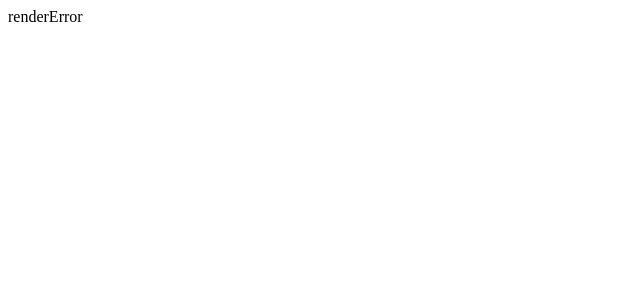
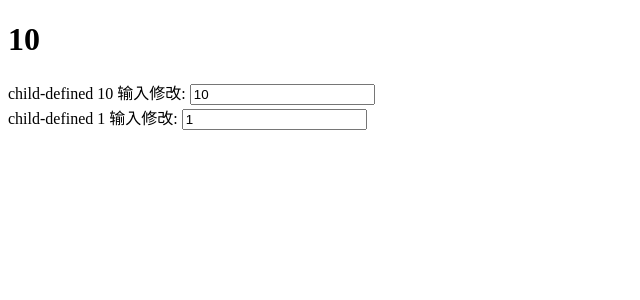
Before and after one commit to hxfsc/vue2webpack4, a Vue app: page / in a window 1280 px wide. Shown: the top 300 px of the page, without its empty margins (0-640 px from the left). Built offline with nearby package versions, Linux system fonts and the light colour scheme.

Commit message:
add defined component

```diff
--- /dev/null
+++ b/src/components/ComDefined/ChildDefined.vue
@@ -0,0 +1,32 @@
+<template>
+<div>
+	child-defined {{ propsOne }}
+	<label for="">输入修改: <input type="text" v-model="changeText" @change="handleChange()" /></label>
+</div>
+</template>
+
+<script>
+export default {
+	data(){
+		return {
+			changeText: this.$props.propsOne
+		}
+	},
+
+	props:{
+		"propsOne":{
+			default : 1
+		}
+	},
+
+	methods: {
+		handleChange(){
+			this.$emit("changeText", this.changeText)
+		}
+	}
+}
+</script>
+
+<style>
+
+</style>
--- /dev/null
+++ b/src/components/ComDefined/ComDefined.vue
@@ -0,0 +1,32 @@
+<template>
+<div>
+	<h1>{{test}}</h1>
+	<child-defined :props-one="test" @changeText=" c => { handleChange(c) }" />
+	<child-defined @changeText=" c => { handleChange(c) }" />
+</div>
+</template>
+
+<script>
+import ChildDefined from "./ChildDefined.vue";
+export default {
+	data(){
+		return {
+			test: 10
+		}
+	},
+
+	components:{
+		ChildDefined: ChildDefined
+	},
+
+	methods: {
+		handleChange(e){
+			this.test = e
+		}
+	}
+}
+</script>
+
+<style>
+
+</style>
--- a/src/index.js
+++ b/src/index.js
@@ -6,10 +6,10 @@ import ComTransition from "./components/ComTransition/ComTransition.vue";
 import Form from "./components/Form/Form.vue";
 import ComBase from "./components/ComBase/ComBase.vue";
 import ComError from "./components/ComError/ComError.vue";
-
+import ComDefined from "./components/ComDefined/ComDefined.vue";
 const root = document.getElementById("root");
 
 
 new Vue({
-	render: app => app(ComError)
+	render: app => app(ComDefined)
 }).$mount(root);
```
